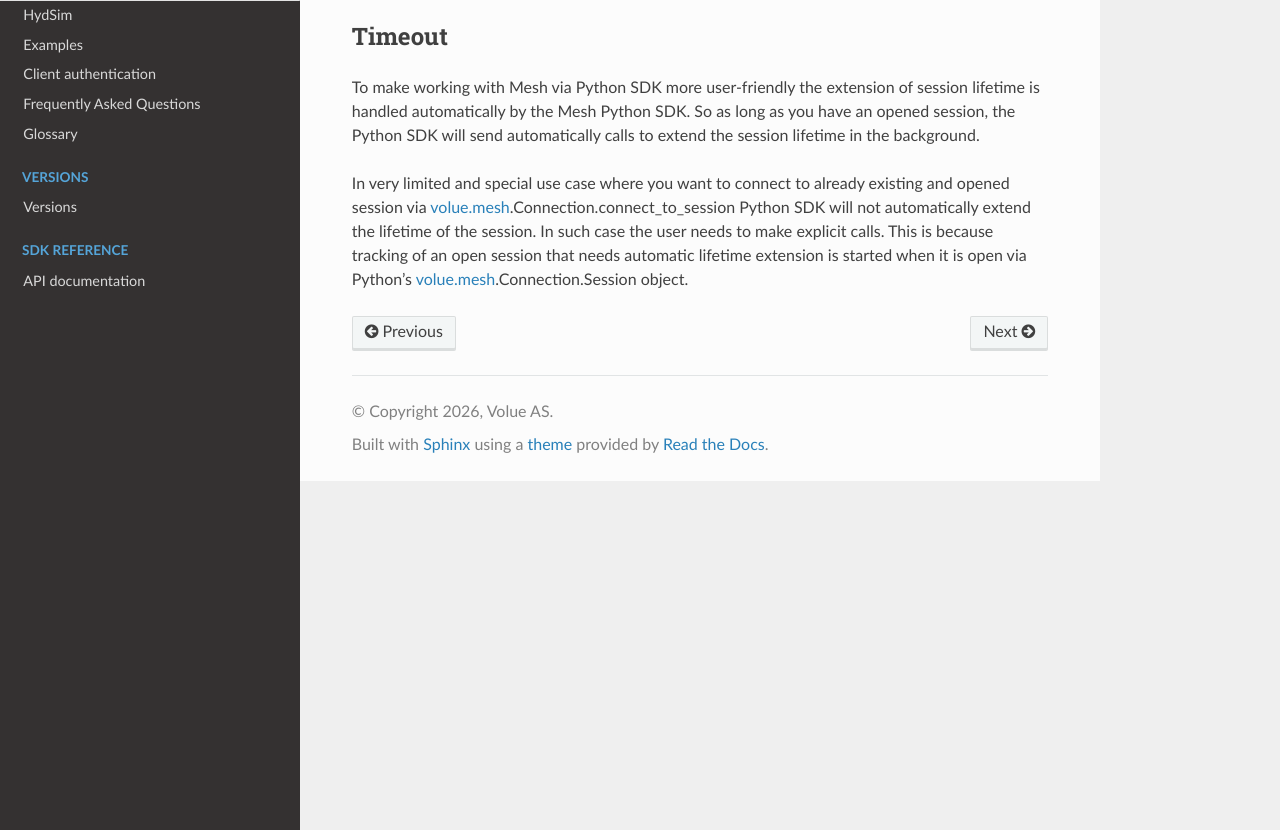
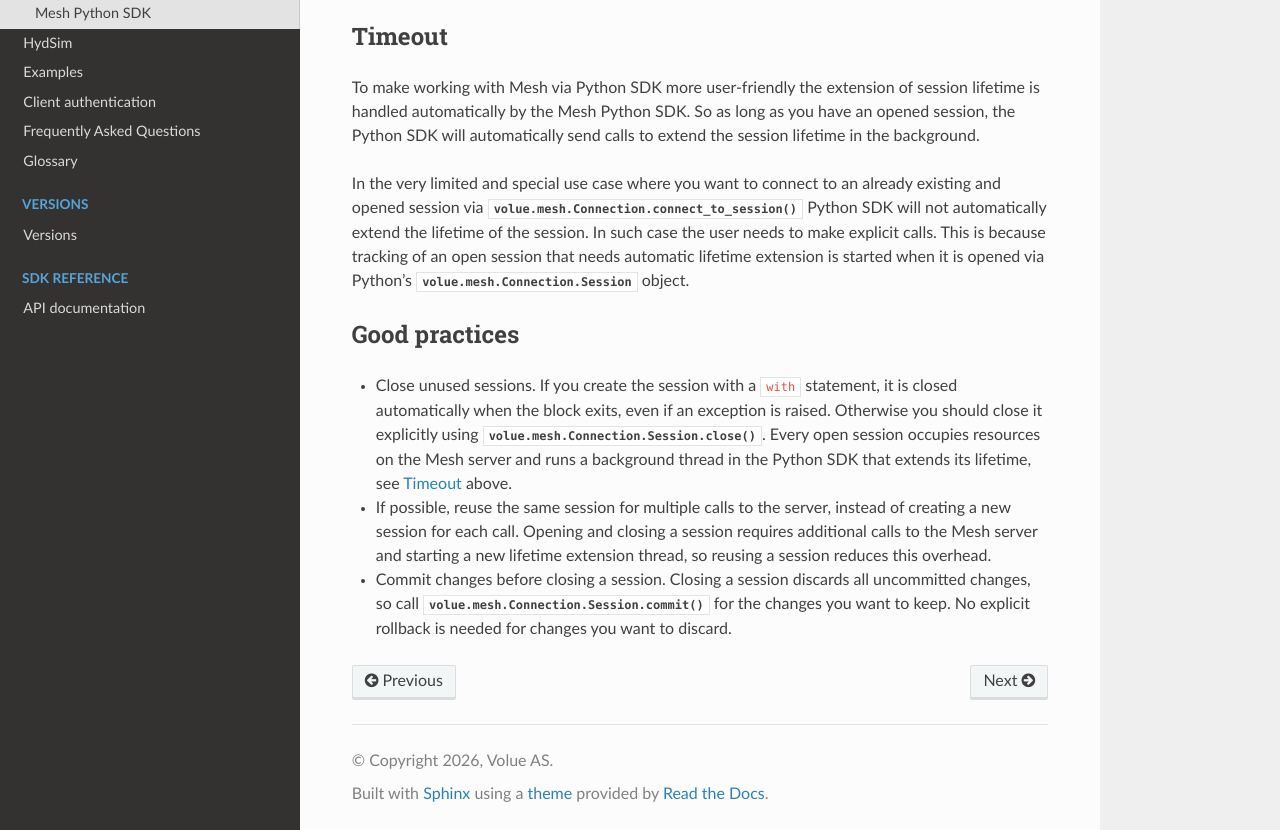
Before and after one commit to Volue-Public/energy-mesh-python, a Sphinx documentation site: the page built from docs/source/mesh_session.rst, in a window 1280 px wide and 1190 px high, cut to the strip 360-1190 px from the top of the window. Built offline with Sphinx 7.4.7 and the Read the Docs theme 3.1.0, drawn with Linux system fonts in a browser that asks for light colours.

Commit message:
Extend docs about Mesh sessions (#654)

```diff
--- a/docs/source/mesh_session.rst
+++ b/docs/source/mesh_session.rst
@@ -15,12 +15,34 @@
 
 To make working with Mesh via Python SDK more user-friendly the extension of
 session lifetime is handled automatically by the Mesh Python SDK. So as long
-as you have an opened session, the Python SDK will send automatically calls to
+as you have an opened session, the Python SDK will automatically send calls to
 extend the session lifetime in the background.
 
-In very limited and special use case where you want to connect to already
-existing and opened session via :ref:`api:volue.mesh`.Connection.connect_to_session
-Python SDK will not automatically extend the lifetime of the session. In such
-case the user needs to make explicit calls. This is because tracking of an open
-session that needs automatic lifetime extension is started when it is open via
-Python's :ref:`api:volue.mesh`.Connection.Session object.
+In the very limited and special use case where you want to connect to an
+already existing and opened session via
+:py:meth:`volue.mesh.Connection.connect_to_session` Python SDK will not
+automatically extend the lifetime of the session. In such case the user needs
+to make explicit calls. This is because tracking of an open session that needs
+automatic lifetime extension is started when it is opened via Python's
+:py:class:`volue.mesh.Connection.Session` object.
+
+
+Good practices
+~~~~~~~~~~~~~~
+
+* Close unused sessions. If you create the session with a ``with`` statement,
+  it is closed automatically when the block exits, even if an exception is
+  raised. Otherwise you should close it explicitly using
+  :py:meth:`volue.mesh.Connection.Session.close`. Every open session occupies
+  resources on the Mesh server and runs a background thread in the Python SDK
+  that extends its lifetime, see `Timeout`_ above.
+
+* If possible, reuse the same session for multiple calls to the server,
+  instead of creating a new session for each call. Opening and closing a
+  session requires additional calls to the Mesh server and starting a new
+  lifetime extension thread, so reusing a session reduces this overhead.
+
+* Commit changes before closing a session. Closing a session discards all
+  uncommitted changes, so call :py:meth:`volue.mesh.Connection.Session.commit`
+  for the changes you want to keep. No explicit rollback is needed for changes
+  you want to discard.
```
